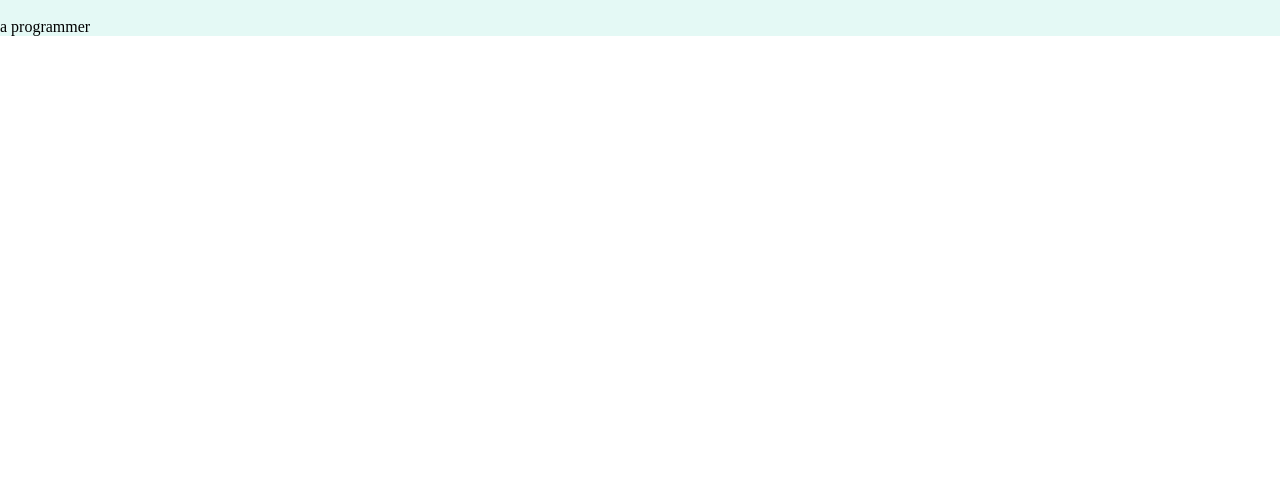
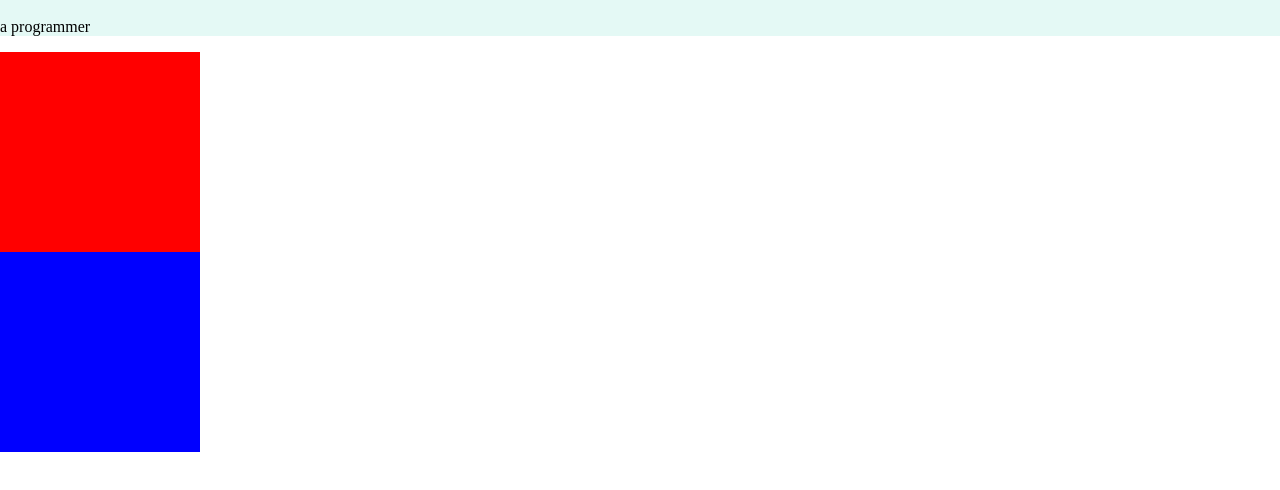
Before and after one commit to dsfm26/IntermediateCSS, a plain HTML site: page index.html in a window 1280 px wide. Shown: the part 40-530 px from the top of the page. Drawn offline with Linux system fonts and the light colour scheme.

Commit message:
Add two more divs

```diff
--- a/css/styles.css
+++ b/css/styles.css
@@ -6,6 +6,18 @@ h1{
     margin-top: 0px;
 }
 
-div{
+.top-container{
     background-color: #E4F9F5;
 }
+
+.middle-container{
+    height: 200px;
+    width: 200px;
+    background-color: red;
+}
+
+.bottom-container{
+    height: 200px;
+    width: 200px;
+    background-color: blue;
+}
--- a/index.html
+++ b/index.html
@@ -7,9 +7,15 @@
     <link rel="icon" href="favicon.ico" />
   </head>
   <body>
-    <div>
+    <div class="top-container">
       <h1>I'm David.</h1>
       <p>a programmer</p>
     </div>
+    <div class="middle-container">
+
+    </div>
+    <div class="bottom-container">
+
+    </div>
   </body>
 </html>
```
